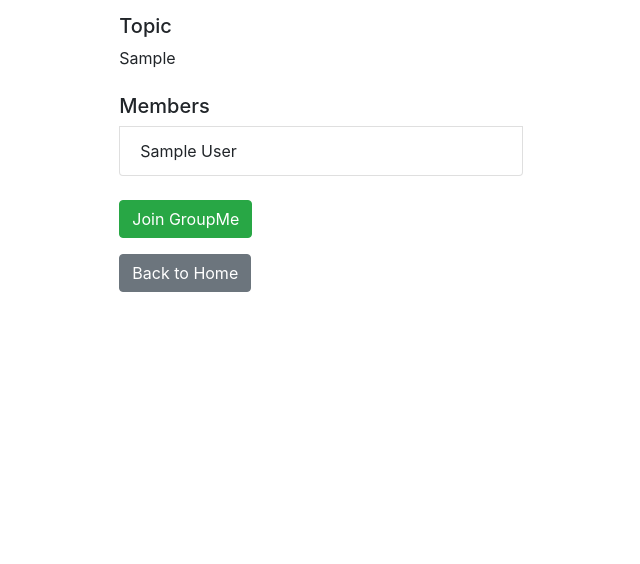
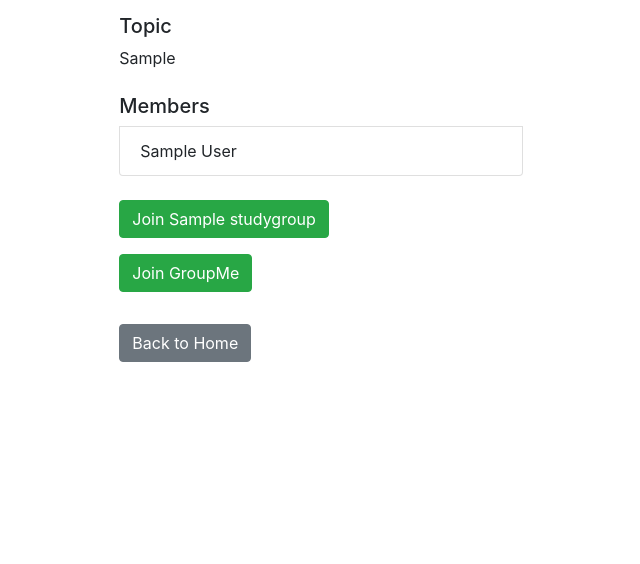
Before and after one commit to noahnarc/Study-Buddy, a Django app: page /study/groups/1 in a window 1280 px wide. Shown: the part 161-725 px from the top of the page, without its empty margins (319-959 px from the left). Run offline with Django 3.2, Linux system fonts and the light colour scheme; a user stored in the database is signed in; tables that the repository leaves empty hold one stand-in row (values such as "Sample post"); some libraries are stand-ins or nearby versions.

Commit message:
attempted to add joingroup

```diff
--- a/study/templates/study/group.html
+++ b/study/templates/study/group.html
@@ -20,11 +20,17 @@
       {% endfor %}
     </ul>
     </div>
+    <div class = "pb-3">
+        <a class = "btn btn-success"  href="{% url 'study:join-group' studygroup.id %}"> Join {{studygroup.group_name}} </a>
+    </div>
     {% if studygroup.groupme_option %}
     <div class = "pb-3">
         <a class="btn btn-success" href="{{ studygroup.groupme_url }}" target="_blank">Join GroupMe</a>
     </div>
     {% endif %}
+    <div class = "pb-3">
+        <a class="bthn btn-success"> </a>
+    </div>
 <div class = "pb-5">
     <a class="btn btn-secondary" href="/" role="button">Back to Home</a>
 </div>
--- a/study/urls.py
+++ b/study/urls.py
@@ -13,4 +13,5 @@ urlpatterns = [
     path('search', login_required(views.SearchResultsView.as_view()), name='search'),
     path('groups/<int:pk>', login_required(views.GroupView.as_view()), name='group'),
     path('create-group', login_required(views.CreateGroup.as_view()), name='create-group'),
+    path('join-group/<int:pk>', login_required(views.join_group), name="join-group"),
 ]
--- a/study/views.py
+++ b/study/views.py
@@ -81,3 +81,11 @@ class CreateGroup(CreateView):
     form_class = GroupForm
     template_name = 'study/create_group.html'
     success_url = 'search'
+
+def join_group(request, pk):
+    user = request.user
+    group = get_object_or_404(StudyGroup, pk=StudyGroup.id)
+    print(group.group_name)
+    group.members.add(user)
+    group.save()
+    return render(request, 'study/join_group.html')
```
Also changed, not shown: study/templates/study/join_group.html (added, +13 -0 lines).
